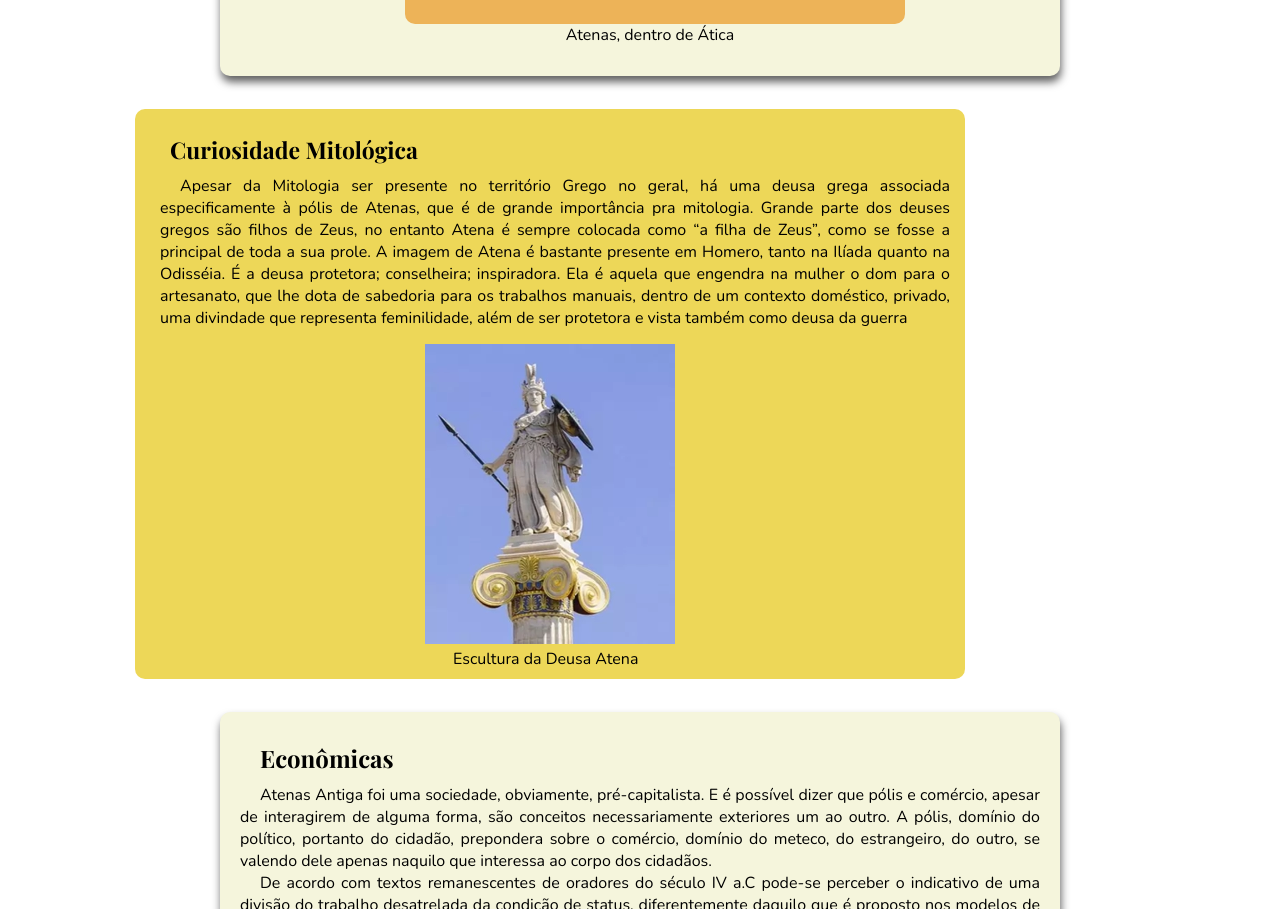
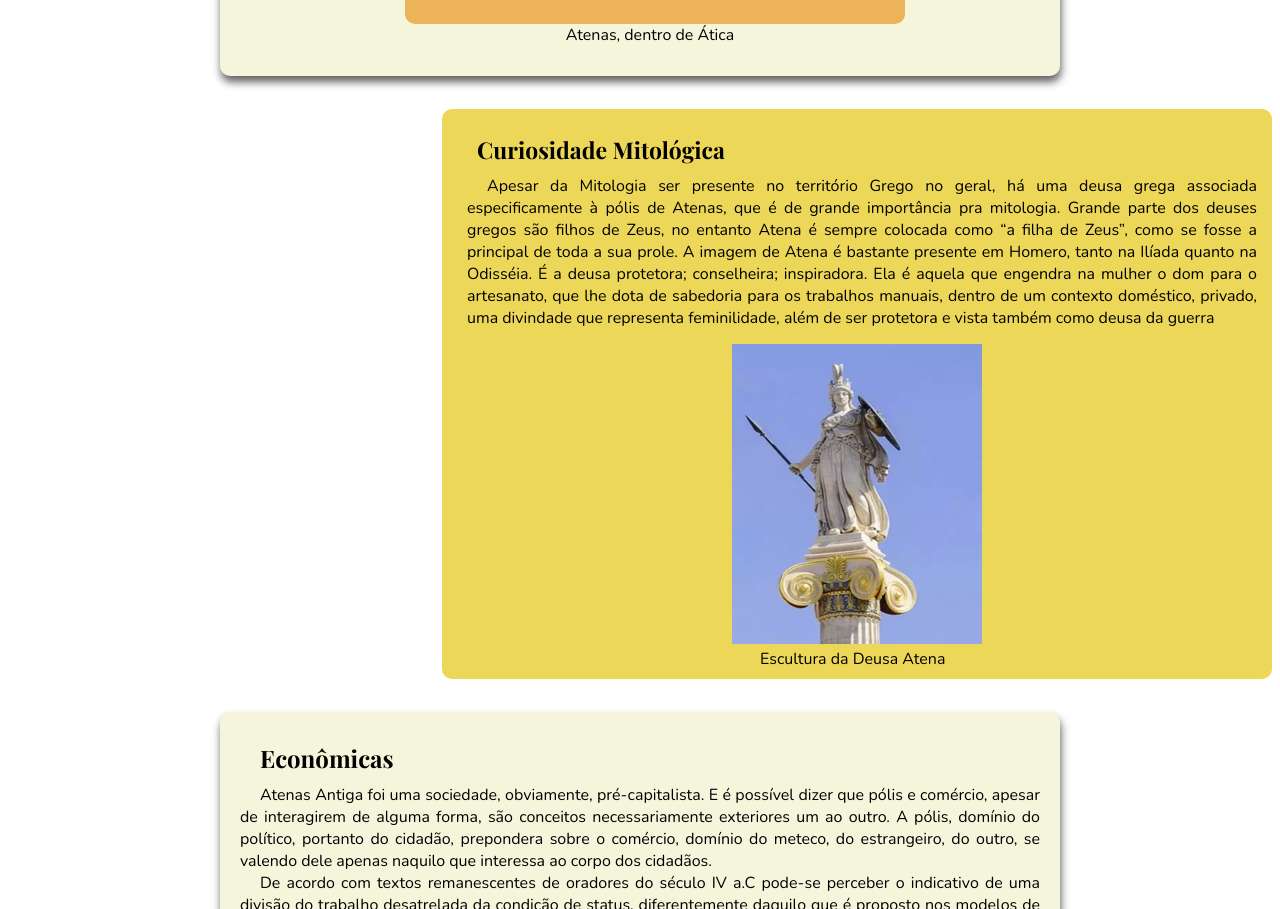
Before and after one commit to prttycvnt/trabalho-historia, a plain HTML site: page index.html in a window 1280 px wide. Shown: the part 2047-2956 px from the top of the page. Drawn offline with nearby package versions, Linux system fonts and the light colour scheme; a web font is replaced by a local one.

Commit message:
Update index.html

```diff
--- a/index.html
+++ b/index.html
@@ -116,7 +116,7 @@ p {
     margin-top: 33px;
     height: 540px;
     width: 800px;
-    margin-left: 135px;
+    margin-left: 442px;
     border-radius: 10px;
     padding: 15px;
  }
```
